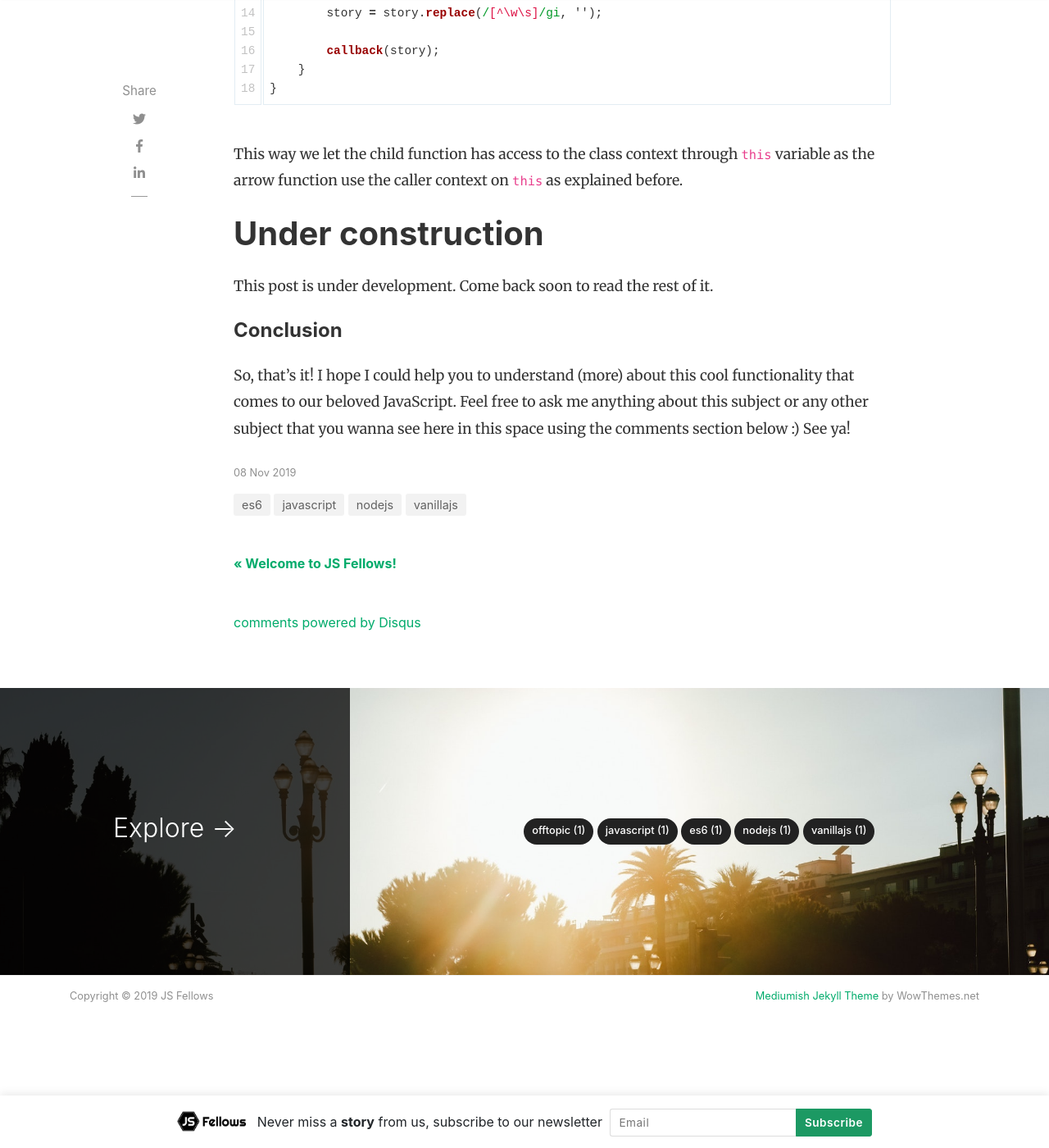
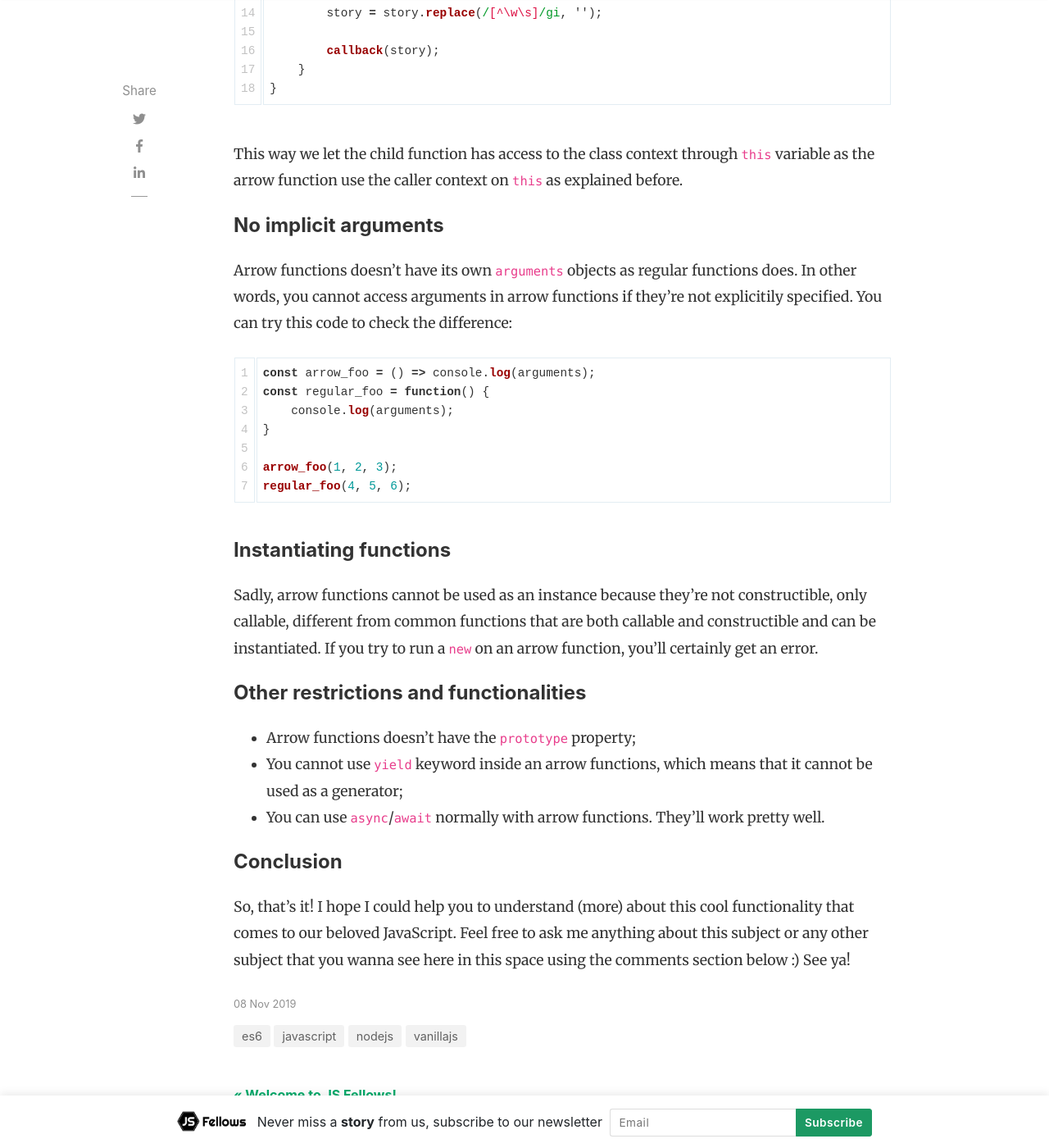
Before and after one commit to jsfellows/jsfellows.github.io, a Jekyll site: the page built from _posts/2019-11-08-arrow-functions-vs-common-functions.md, in a window 1280 px wide and 1400 px high, scrolled down 5304 px. Shown: the whole window at 82% size. Built offline with Jekyll 4.4.1, drawn with Linux system fonts in a browser that asks for light colours; nearby versions of some CDN libraries; comment, search, counter and statistics services are not loaded.

Commit message:
Updated post 2 (arrow functions vs common functions) draft

````diff
--- a/_posts/2019-11-08-arrow-functions-vs-common-functions.md
+++ b/_posts/2019-11-08-arrow-functions-vs-common-functions.md
@@ -170,10 +170,30 @@ class MainClass {
 
 This way we let the child function has access to the class context through `this` variable as the arrow function use the caller context on `this` as explained before.
 
-# Under construction
+#### No implicit arguments
 
-This post is under development. Come back soon to read the rest of it.
+Arrow functions doesn't have its own `arguments` objects as regular functions does. In other words, you cannot access arguments in arrow functions if they're not explicitily specified. You can try this code to check the difference:
 
+```javascript
+const arrow_foo = () => console.log(arguments);
+const regular_foo = function() {
+    console.log(arguments);
+}
+
+arrow_foo(1, 2, 3);
+regular_foo(4, 5, 6);
+```
+
+#### Instantiating functions
+
+Sadly, arrow functions cannot be used as an instance because they're not constructible, only callable, different from common functions that are both callable and constructible and can be instantiated. If you try to run a `new` on an arrow function, you'll certainly get an error.
+
+#### Other restrictions and functionalities
+
+- Arrow functions doesn't have the `prototype` property;
+- You cannot use `yield` keyword inside an arrow functions, which means that it cannot be used as a generator;
+- You can use `async`/`await` normally with arrow functions. They'll work pretty well.
 
 #### Conclusion
+
 So, that's it! I hope I could help you to understand (more) about this cool functionality that comes to our beloved JavaScript. Feel free to ask me anything about this subject or any other subject that you wanna see here in this space using the comments section below :) See ya!
````
